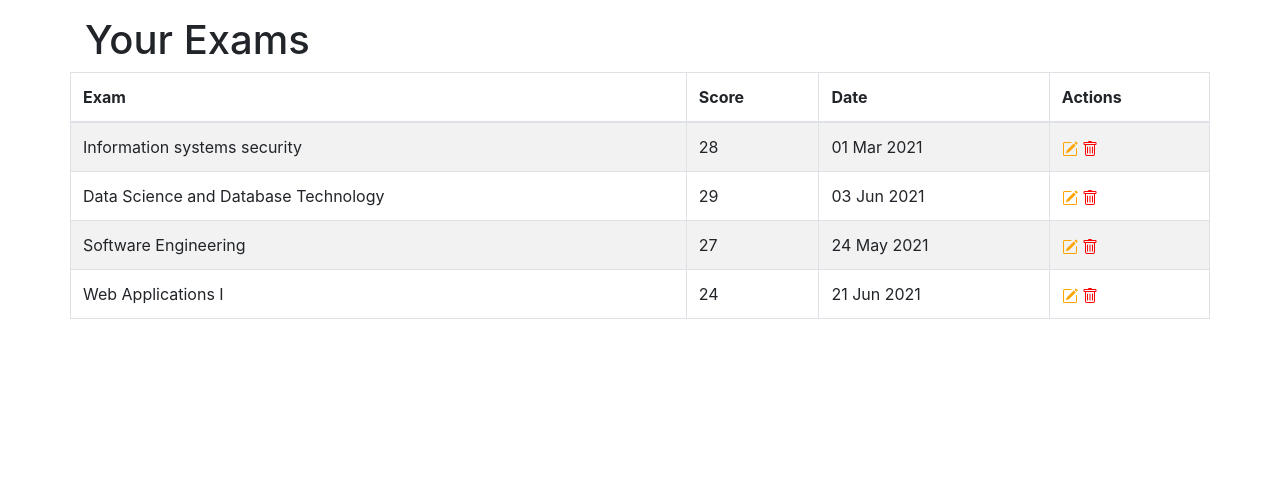
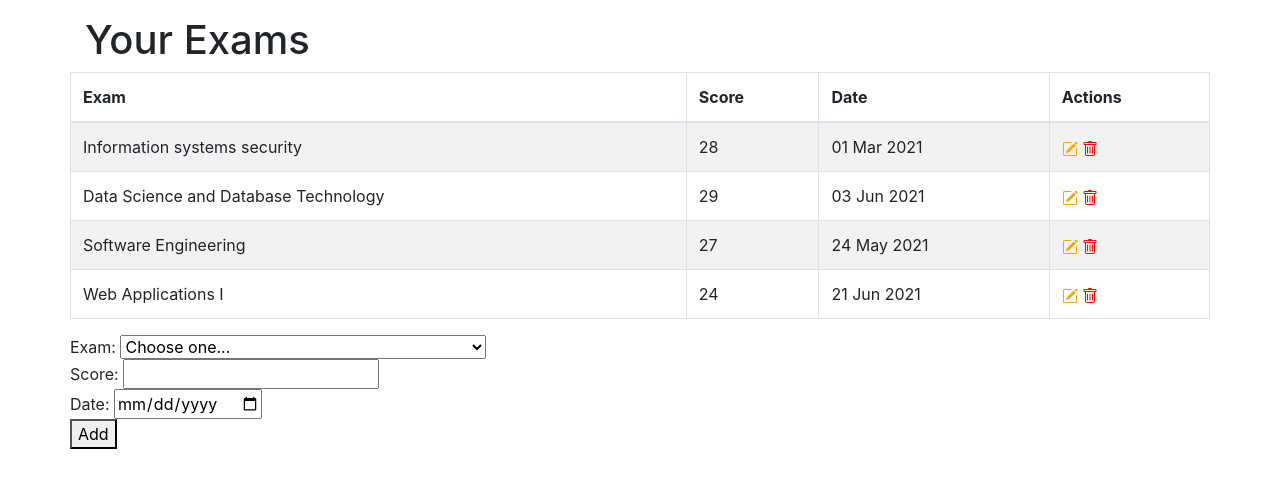
Before and after one commit to polito-WA1-AW1-2021/wa1-week06, a React (Create React App) app in the folder react-scores/: page / in a window 1280 px wide. Shown: the top 488 px of the page. Built offline with nearby package versions, Linux system fonts and the light colour scheme.

Commit message:
implement the Form to add a new exam

```diff
--- a/react-scores/src/ExamComponents.js
+++ b/react-scores/src/ExamComponents.js
@@ -1,3 +1,4 @@
+import dayjs from 'dayjs';
 import { useState } from 'react';
 import { Col, Table } from 'react-bootstrap';
 import { iconDelete, iconEdit } from './icons'
@@ -10,13 +11,19 @@ function Title(props) {
 
 function ExamTable(props) {
 
-    const [exams, setExams] = useState(props.exams) ;
+    const [exams, setExams] = useState(props.exams);
 
     const deleteExam = (code) => {
-        setExams( oldExams => oldExams.filter( exam => exam.coursecode !== code) ) ;
+        setExams(oldExams => oldExams.filter(exam => exam.coursecode !== code));
     }
 
-    return (<Table striped bordered>
+    const addExam = (newExam) => {
+        // exams.push(exam) ; NOOO
+        setExams( oldExams => [...oldExams, newExam]);
+    } ;
+
+    return (<>
+        <Table striped bordered>
             <thead>
                 <tr>
                     <th>Exam</th>
@@ -27,18 +34,20 @@ function ExamTable(props) {
             </thead>
             <tbody>
                 {exams.map((exam => <ExamRow key={exam.coursecode} exam={exam}
-            examName={props.courses.filter(c=>c.coursecode === exam.coursecode)[0].name}
+                    examName={props.courses.filter(c => c.coursecode === exam.coursecode)[0].name}
                     deleteExam={deleteExam}
                 />))}
             </tbody>
         </Table>
+        <ExamForm courses={props.courses} addExam={addExam} />
+    </>
     );
 }
 
 function ExamRow(props) {
     return (<tr>
         <ExamInfo {...props} />
-        <ExamControls exam={props.exam} deleteExam={props.deleteExam}/>
+        <ExamControls exam={props.exam} deleteExam={props.deleteExam} />
     </tr>
     );
 }
@@ -52,7 +61,33 @@ function ExamInfo(props) {
 }
 
 function ExamControls(props) {
-    return <td>{iconEdit} <span onClick={()=>props.deleteExam(props.exam.coursecode)}>{iconDelete}</span></td> ;
+    return <td>{iconEdit} <span onClick={() => props.deleteExam(props.exam.coursecode)}>{iconDelete}</span></td>;
+}
+
+function ExamForm(props) {
+    const [course, setCourse] = useState('') ;  // props.courses[0].coursecode
+    const [score, setScore] = useState('') ;
+    const [date, setDate] = useState('') ;
+
+    const handleAdd = (event) => {
+        event.preventDefault() ;
+
+        const exam = { coursecode: course, score: score, date: dayjs(date) } ;
+        // MUST DO VALIDATION!!!!
+        props.addExam(exam);
+
+    } ;
+
+    return (
+        <form>
+        Exam: <select value={course} onChange={ev=>setCourse(ev.target.value)}>
+            <option value='' disabled>Choose one...</option>
+            {props.courses.map(course => <option key={course.coursecode} value={course.coursecode}>{course.name}</option>)}
+            </select><br />
+        Score: <input type='text' value={score} onChange={(event)=>{setScore(event.target.value)}} /><br />
+        Date: <input type='date' value={date} onChange={ev=>setDate(ev.target.value)}/><br />
+            <button onClick={handleAdd}>Add</button>
+        </form>);
 }
 
 export { Title, ExamTable };
```
Lines whose indentation alone changed are shown as unchanged.
